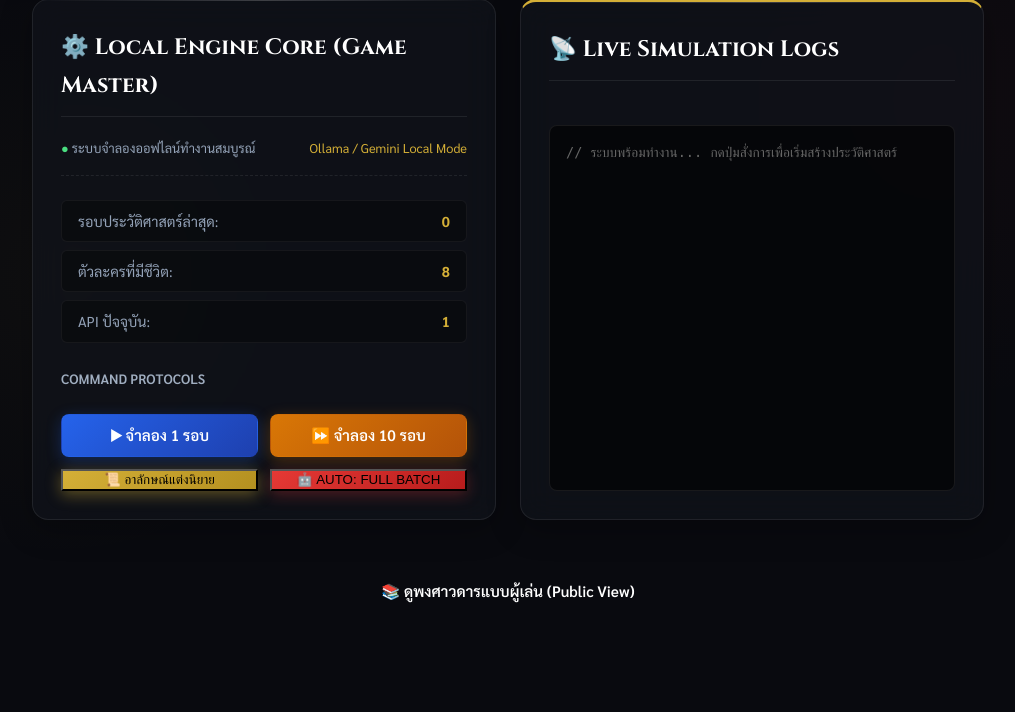
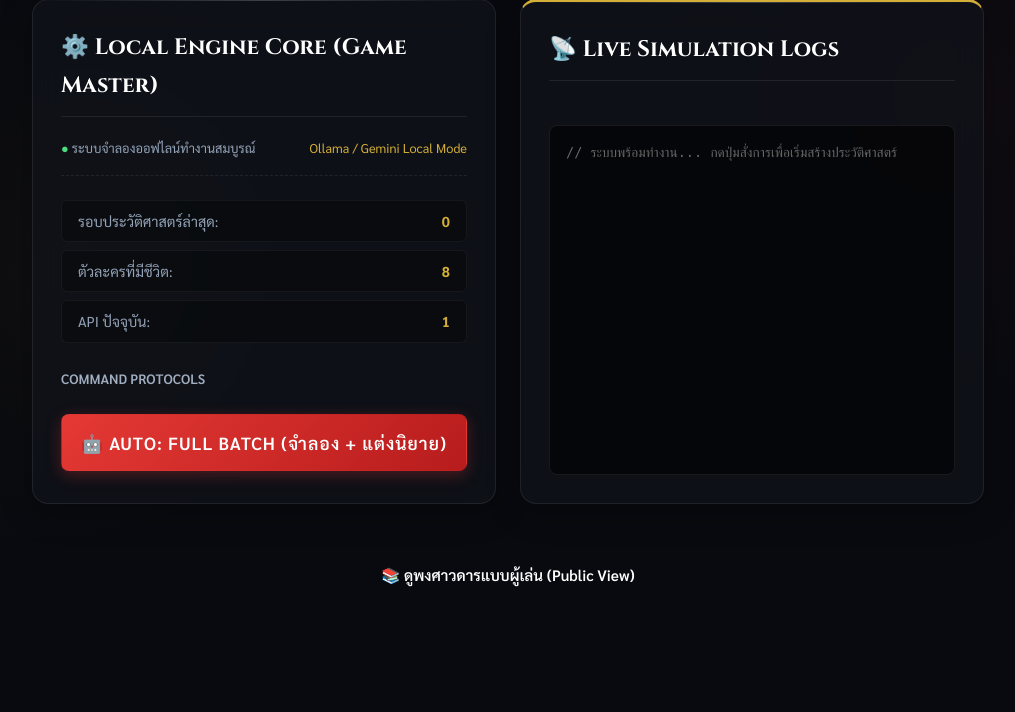
Before and after one commit to pattarish-web/fantasy-political-sandbox, a Flask app: template templates/mobile_dashboard.html in a window 1280 px wide. Shown: the part 163-875 px from the top of the page, without its empty margins (132-1147 px from the left). After the commit the page ends 750 px from the top, so only its background shows below. Run offline with Flask 3, Linux system fonts and the light colour scheme; the template is opened without the code that fills it, so the values that code supplies are empty; data comes from the database, SQL or seed files in the repository.

Commit message:
style: simplify local dashboard to just one AUTO button

```diff
--- a/templates/mobile_dashboard.html
+++ b/templates/mobile_dashboard.html
@@ -138,11 +138,8 @@
         </div>
 
         <label style="display: block; font-size: 0.85rem; font-weight: 600; margin-bottom: 0.5rem; color: #a0aec0; text-transform: uppercase;">Command Protocols</label>
-        <div class="button-grid">
-          <button class="btn btn-sim" id="btn1" onclick="runSim(1)">▶ จำลอง 1 รอบ</button>
-          <button class="btn btn-sim10" id="btn10" onclick="runSim(10)">⏩ จำลอง 10 รอบ</button>
-          <button class="btn-novel" id="btnNovel" onclick="generateNovel()">📜 อาลักษณ์แต่งนิยาย</button>
-          <button class="btn-auto" id="btnAuto" onclick="triggerAuto()">🤖 AUTO: FULL BATCH</button>
+        <div class="button-grid" style="grid-template-columns: 1fr;">
+          <button class="btn btn-auto" id="btnAuto" onclick="triggerAuto()" style="padding: 1rem; font-size: 1.1rem; letter-spacing: 1px;">🤖 AUTO: FULL BATCH (จำลอง + แต่งนิยาย)</button>
         </div>
         <div class="loader" id="loader">⏳ กำลังประมวลผล Local AI...</div>
       </div>
@@ -176,11 +173,13 @@
     }
 
     function toggleButtons(disabled) {
-      ['btn1','btn10','btnNovel','btnAuto'].forEach(id => {
+      ['btnAuto'].forEach(id => {
         const btn = document.getElementById(id);
-        btn.disabled = disabled;
-        if(disabled) btn.classList.add("btn-disabled");
-        else btn.classList.remove("btn-disabled");
+        if(btn) {
+            btn.disabled = disabled;
+            if(disabled) btn.classList.add("btn-disabled");
+            else btn.classList.remove("btn-disabled");
+        }
       });
       document.getElementById('loader').style.display = disabled ? 'block' : 'none';
     }
```
